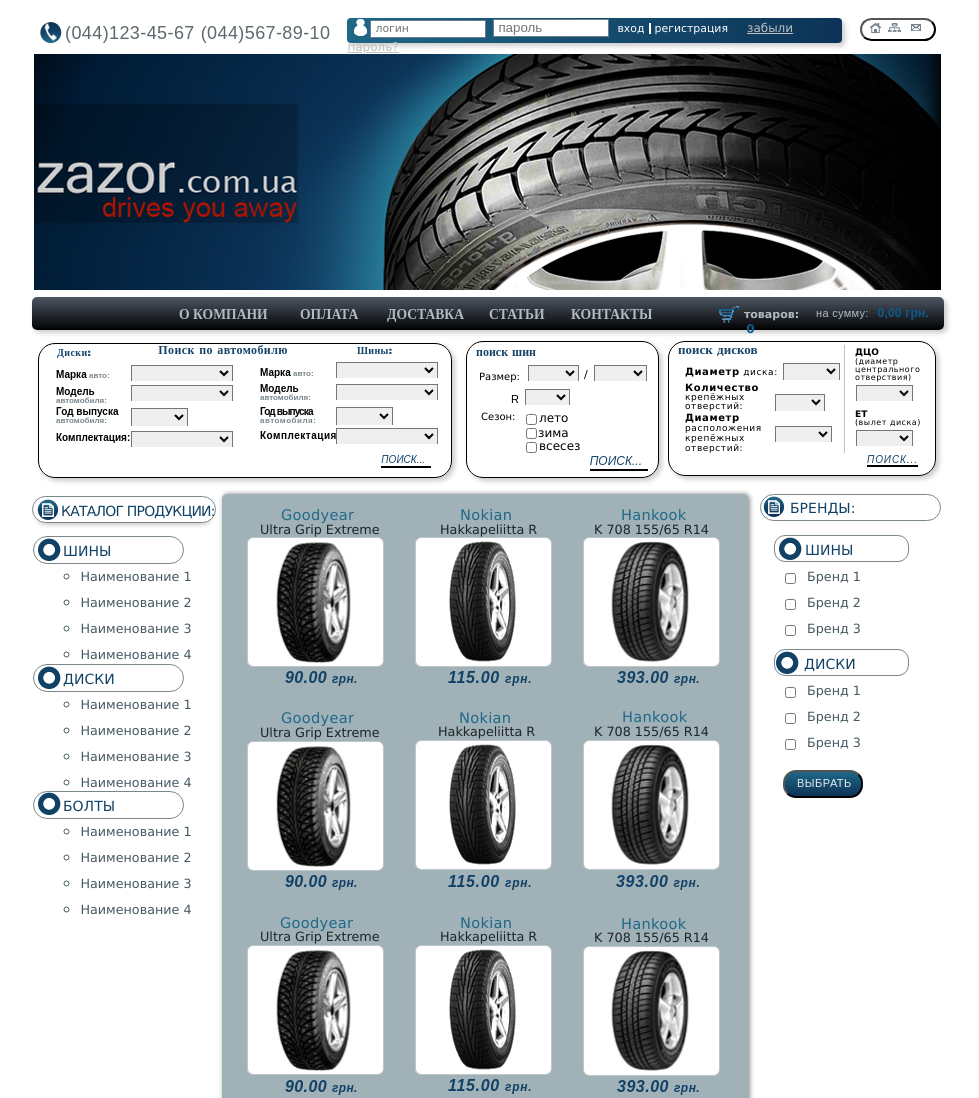
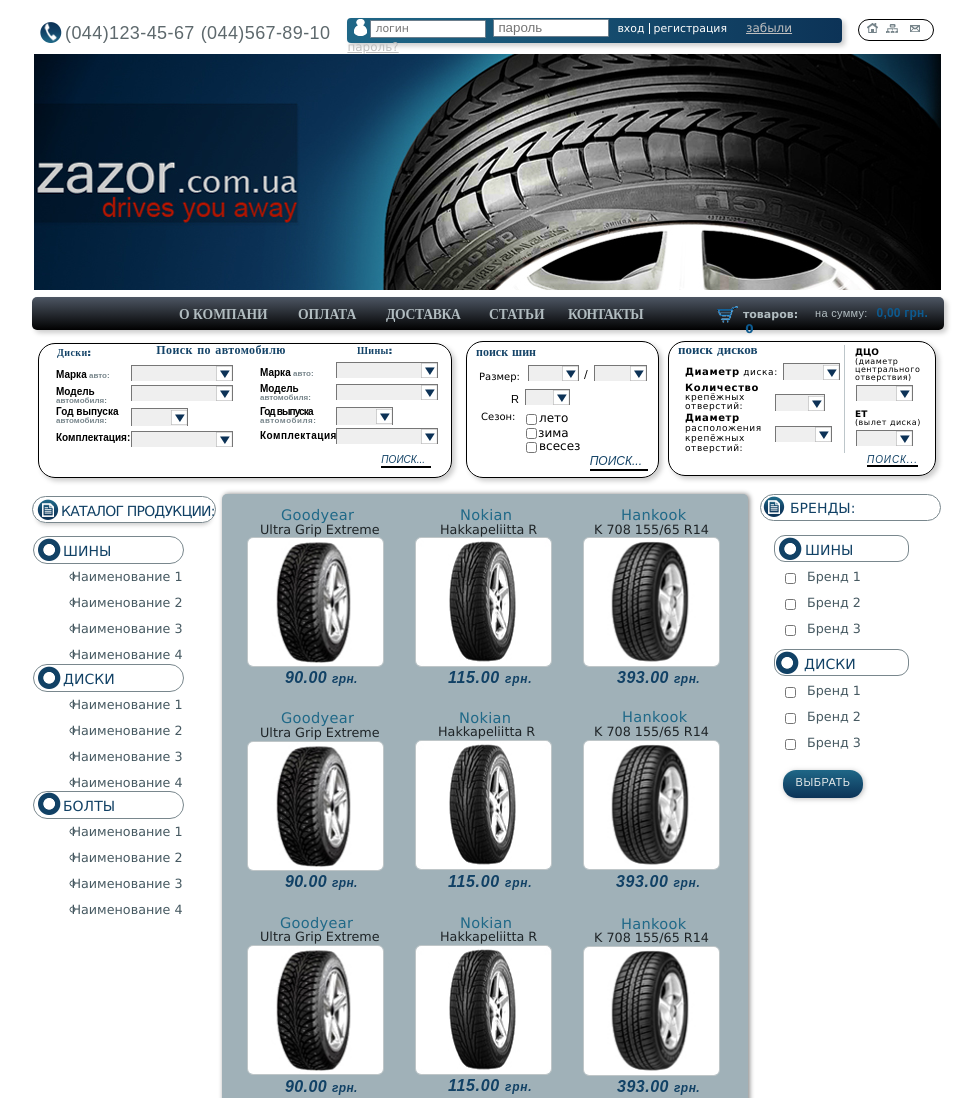
Before and after one commit to aleksandrguzhyk/aleksandrguzhyk.github.io, a plain HTML site: page GoIt/HW6/HW6.html in a window 1280 px wide. Shown: the top 1098 px of the page, without its empty margins (152-1131 px from the left). Drawn offline with Linux system fonts and the light colour scheme.

Commit message:
corrections

```diff
--- a/GoIt/HW6/HW6.html
+++ b/GoIt/HW6/HW6.html
@@ -27,11 +27,13 @@
 <a href="#">забыли пароль?</a>
 </form>
 
-<button type="button" name="button">
-    <img src="img/home.png" alt="" />
-    <img src="img/site_map.png" alt="site_map"/>
-    <img src="img/letter.png" alt="letter"/>
-</button>
+<div class="ButtonBox">
+<button type="button" name="button" class="button_1"></button>
+
+<button type="button" name="button" class="button_2"></button>
+
+<button type="button" name="button" class="button_3"></button>
+</div>
 
 </header>
 
--- a/GoIt/HW6/css/style.css
+++ b/GoIt/HW6/css/style.css
@@ -58,6 +58,7 @@
     border: 1px solid #6c7e8c;
     border-radius: 1px;
 }
+
 .header_form > .button1 {
     width: 108px;
     height: 14px;
@@ -75,7 +76,7 @@
     line-height: inherit;
     color: #fff;
     background-color: transparent;
-    border-right: 2px solid #fff;
+    border-right: 1px solid #fff;
     border-top: 0;
     border-left: 0;
     border-bottom: 0;
@@ -101,20 +102,39 @@
 .header_form input {
     padding-left: 4px;
 }
-button {
-    float: left;
-    width: 76px;
-    height: 23px;
-    margin-top: 18px;
-    margin-left: 18px;
+.ButtonBox {
+    float: left;
+    width: 74px;
+    height: 20px;
+    margin-top: 19px;
+    margin-left: 16px;
     border-radius: 15px;
     background-color: transparent;
-}
-button img {
-    margin-left: -5px;
-    padding-left: 4px;
-    padding-bottom: 4px;
-    padding-right: 5px;
+    border: 1px solid #000;
+}
+.button_1 {
+    width: 12px;
+    height: 12px;
+    background-color: transparent;
+    background-image: url("../img/home.png");
+    border: 0;
+    margin-left: 7px;
+}
+.button_2 {
+    width: 12px;
+    height: 10px;
+    background-color: transparent;
+    background-image: url("../img/site_map.png");
+    border: 0;
+    margin-left: 4px;
+}
+.button_3 {
+    width: 12px;
+    height: 10px;
+    background-color: transparent;
+    background-image: url("../img/letter.png");
+    border: 0;
+    margin-left: 7px;
 }
 img {
     vertical-align: middle;
@@ -175,32 +195,35 @@
     letter-spacing: 0.01px;
 }
 .main_menu .payment {
-    width: 100px;
+    width: 85px;
 }
 .main_menu .payment a {
-    padding-left: 16px;
+    padding-left: 14px;
     letter-spacing: 0.01px;
 }
 .main_menu .delivery {
     width: 100px;
+    margin-left: 5px;
 }
 .main_menu .delivery a {
-    padding-left: 1px;
-    letter-spacing: 0.01px;
+    padding-left: 12px;
+    letter-spacing: -0.3px;
 }
 .main_menu .articles {
     width: 80px;
+    margin-left: 3px;
 }
 .main_menu .articles a {
-    padding-left: 1px;
+    padding-left: 12px;
     letter-spacing: 0.01px;
 }
 .main_menu .contacts {
     width: 100px;
+    margin-right: 10px;
 }
 .main_menu .contacts a {
-    padding-left: 1px;
-    letter-spacing: 0.01px;
+    padding-left: 9px;
+    letter-spacing: -0.8px;
 }
 .main_menu a:hover {
     color: #fff;
@@ -301,7 +324,7 @@
     color: #154468;
     font-weight: bold;
     text-align: center;
-    margin-left: 67px;
+    margin-left: 65px;
     letter-spacing: 0.4px;
 }
 .form1_header_right {
@@ -313,7 +336,7 @@
     margin-bottom: 10px;
     text-align: center;
     margin-top: 2px;
-    margin-left: 69px;
+    margin-left: 71px;
     letter-spacing: 0.4px;
 }
 .form1_left {
@@ -477,16 +500,40 @@
     letter-spacing: 0.5px;
 }
 .select1 {
-    float: left;
+    /*float: left;*/
     width: 102px;
     height: 16px;
     border-bottom: none;
+    background-image: url('../img/row.jpg');
+    background-repeat: no-repeat;
+    background-position: right;
+    /*for WebKit*/
+    -webkit-appearance: none;
+    /* for FF */
+    -moz-appearance: none;
+    text-indent: 0.01px;
+    text-overflow: '';
+    /* for IE */
+    -ms-appearance: none;
+    appearance: none!important;
 }
 .select {
     width: 57px;
     height: 18px;
     margin-top: 3px;
     border-bottom: none;
+    background-image: url('../img/row.jpg');
+    background-repeat: no-repeat;
+    background-position: right;
+    /*for WebKit*/
+    -webkit-appearance: none;
+    /* for FF */
+    -moz-appearance: none;
+    text-indent: 0.01px;
+    text-overflow: '';
+    /* for IE */
+    -ms-appearance: none;
+    appearance: none!important;
 }
 .form1 span {
     font-family: Arial;
@@ -552,6 +599,18 @@
     width: 51px;
     height: 16px;
     border-bottom: none;
+    background-image: url('../img/row.jpg');
+    background-repeat: no-repeat;
+    background-position: right;
+    /*for WebKit*/
+    -webkit-appearance: none;
+    /* for FF */
+    -moz-appearance: none;
+    text-indent: 0.01px;
+    text-overflow: '';
+    /* for IE */
+    -ms-appearance: none;
+    appearance: none!important;
 }
 .slash {
     width: 21px;
@@ -575,6 +634,18 @@
     height: 16px;
     margin-left: 1px;
     border-bottom: none;
+    background-image: url('../img/row.jpg');
+    background-repeat: no-repeat;
+    background-position: right;
+    /*for WebKit*/
+    -webkit-appearance: none;
+    /* for FF */
+    -moz-appearance: none;
+    text-indent: 0.01px;
+    text-overflow: '';
+    /* for IE */
+    -ms-appearance: none;
+    appearance: none!important;
 }
 .R {
     font-family: Arial;
@@ -602,6 +673,18 @@
     width: 45px;
     height: 16px;
     border-bottom: none;
+    background-image: url('../img/row.jpg');
+    background-repeat: no-repeat;
+    background-position: right;
+    /*for WebKit*/
+    -webkit-appearance: none;
+    /* for FF */
+    -moz-appearance: none;
+    text-indent: 0.01px;
+    text-overflow: '';
+    /* for IE */
+    -ms-appearance: none;
+    appearance: none!important;
 }
 .checkbox {
     float: left;
@@ -733,6 +816,18 @@
     width: 57px;
     height: 17px;
     border-bottom: none;
+    background-image: url('../img/row.jpg');
+    background-repeat: no-repeat;
+    background-position: right;
+    /*for WebKit*/
+    -webkit-appearance: none;
+    /* for FF */
+    -moz-appearance: none;
+    text-indent: 0.01px;
+    text-overflow: '';
+    /* for IE */
+    -ms-appearance: none;
+    appearance: none!important;
 }
 .form3_left_item2 {
     float: left;
@@ -758,6 +853,18 @@
     height: 17px;
     margin-top: 15px;
     border-bottom: none;
+    background-image: url('../img/row.jpg');
+    background-repeat: no-repeat;
+    background-position: right;
+    /*for WebKit*/
+    -webkit-appearance: none;
+    /* for FF */
+    -moz-appearance: none;
+    text-indent: 0.01px;
+    text-overflow: '';
+    /* for IE */
+    -ms-appearance: none;
+    appearance: none!important;
 }
 .form3_left_item3 {
     float: left;
@@ -784,6 +891,18 @@
     height: 16px;
     margin-top: 15px;
     border-bottom: none;
+    background-image: url('../img/row.jpg');
+    background-repeat: no-repeat;
+    background-position: right;
+    /*for WebKit*/
+    -webkit-appearance: none;
+    /* for FF */
+    -moz-appearance: none;
+    text-indent: 0.01px;
+    text-overflow: '';
+    /* for IE */
+    -ms-appearance: none;
+    appearance: none!important;
 }
 .form3_right {
     float: left;
@@ -813,6 +932,18 @@
     margin-top: 3px;
     margin-left: 1px;
     border-bottom: none;
+    background-image: url('../img/row.jpg');
+    background-repeat: no-repeat;
+    background-position: right;
+    /*for WebKit*/
+    -webkit-appearance: none;
+    /* for FF */
+    -moz-appearance: none;
+    text-indent: 0.01px;
+    text-overflow: '';
+    /* for IE */
+    -ms-appearance: none;
+    appearance: none!important;
 }
 
 .form3_right_item2 {
@@ -838,6 +969,18 @@
     margin-top: 3px;
     margin-left: 1px;
     border-bottom: none;
+    background-image: url('../img/row.jpg');
+    background-repeat: no-repeat;
+    background-position: right;
+    /*for WebKit*/
+    -webkit-appearance: none;
+    /* for FF */
+    -moz-appearance: none;
+    text-indent: 0.01px;
+    text-overflow: '';
+    /* for IE */
+    -ms-appearance: none;
+    appearance: none!important;
 }
 .submit_form3 {
     font-family: Arial;
@@ -869,12 +1012,12 @@
     font-size: 12.73px;
     color: #465961;
     text-decoration: none;
-    margin-left: -5px;
+    margin-left: -20px;
 }
 .slidebar li {
     list-style-type: circle;
     color: #465961;
-    margin-left: 1px;
+    margin-left: -2px;
     margin-bottom: 10px;
 }
 .slidebar li:hover {
@@ -884,6 +1027,7 @@
     font-weight: bold;
     font-style: italic;
     margin-left: 8px;
+    margin-bottom: 12px;
     text-decoration: underline;
     letter-spacing: 0.4px;
 }
@@ -1522,7 +1666,9 @@
     letter-spacing: 0.5px;
     padding-right: 12px;
     border-radius: 13px;
-    /* Permalink - use to edit and share this gradient: http://colorzilla.com/gradient-editor/#1f6787+0,0c3357+100,0c3357+100,0c3357+100,0c3357+100,0c3357+100 */
+    border: 0;
+    box-shadow: 0.1em 0.1em 5px rgba(122,122,122,0.5);
+     /*Permalink - use to edit and share this gradient: http://colorzilla.com/gradient-editor/#1f6787+0,0c3357+100,0c3357+100,0c3357+100,0c3357+100,0c3357+100 */
     background: #1f6787; /* Old browsers */
     background: -moz-linear-gradient(top,  #1f6787 0%, #0c3357 100%, #0c3357 100%, #0c3357 100%, #0c3357 100%, #0c3357 100%); /* FF3.6-15 */
     background: -webkit-linear-gradient(top,  #1f6787 0%,#0c3357 100%,#0c3357 100%,#0c3357 100%,#0c3357 100%,#0c3357 100%); /* Chrome10-25,Safari5.1-6 */
```
Also changed, not shown: GoIt/HW6/img/row.jpg (added).
